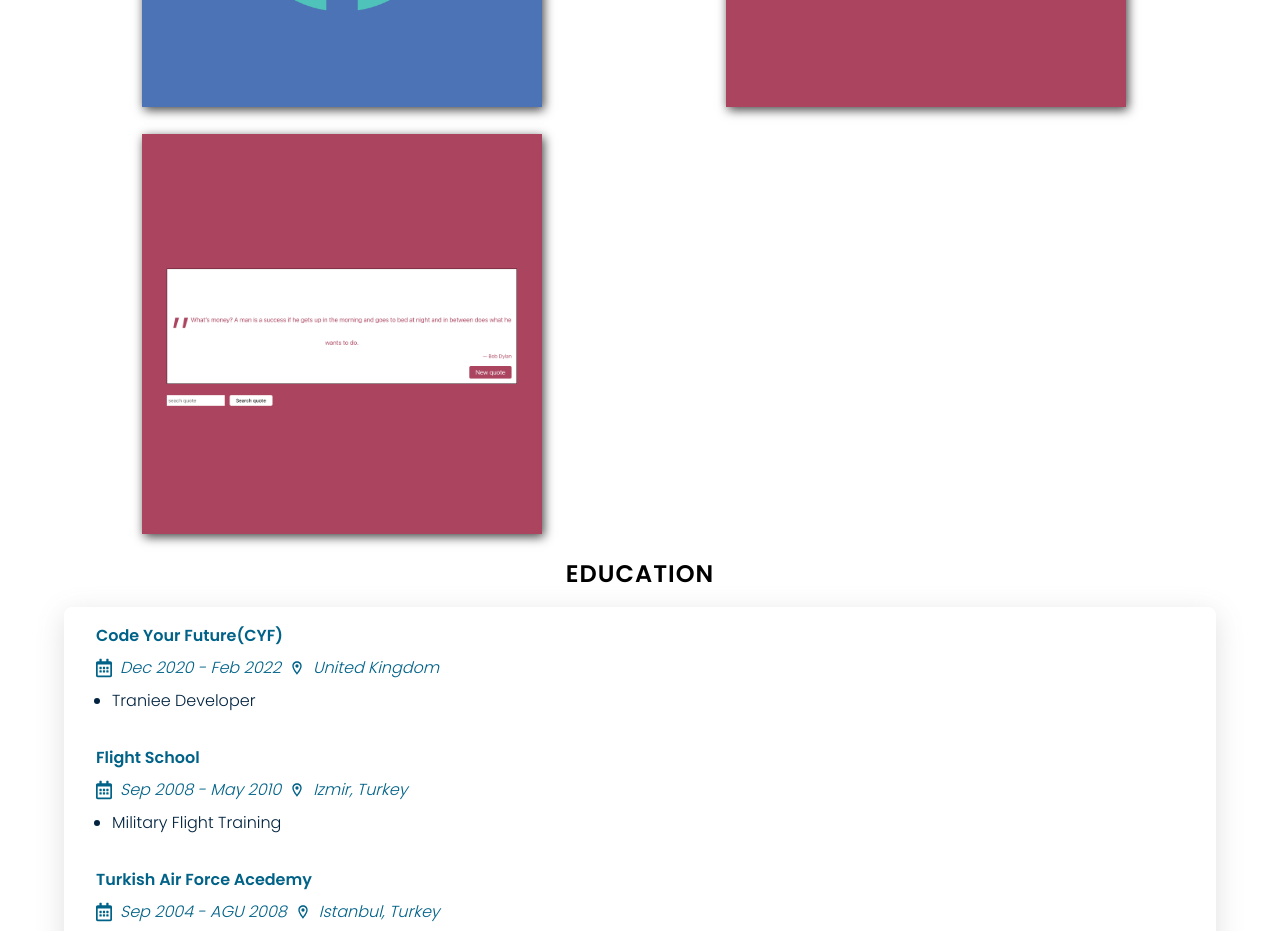
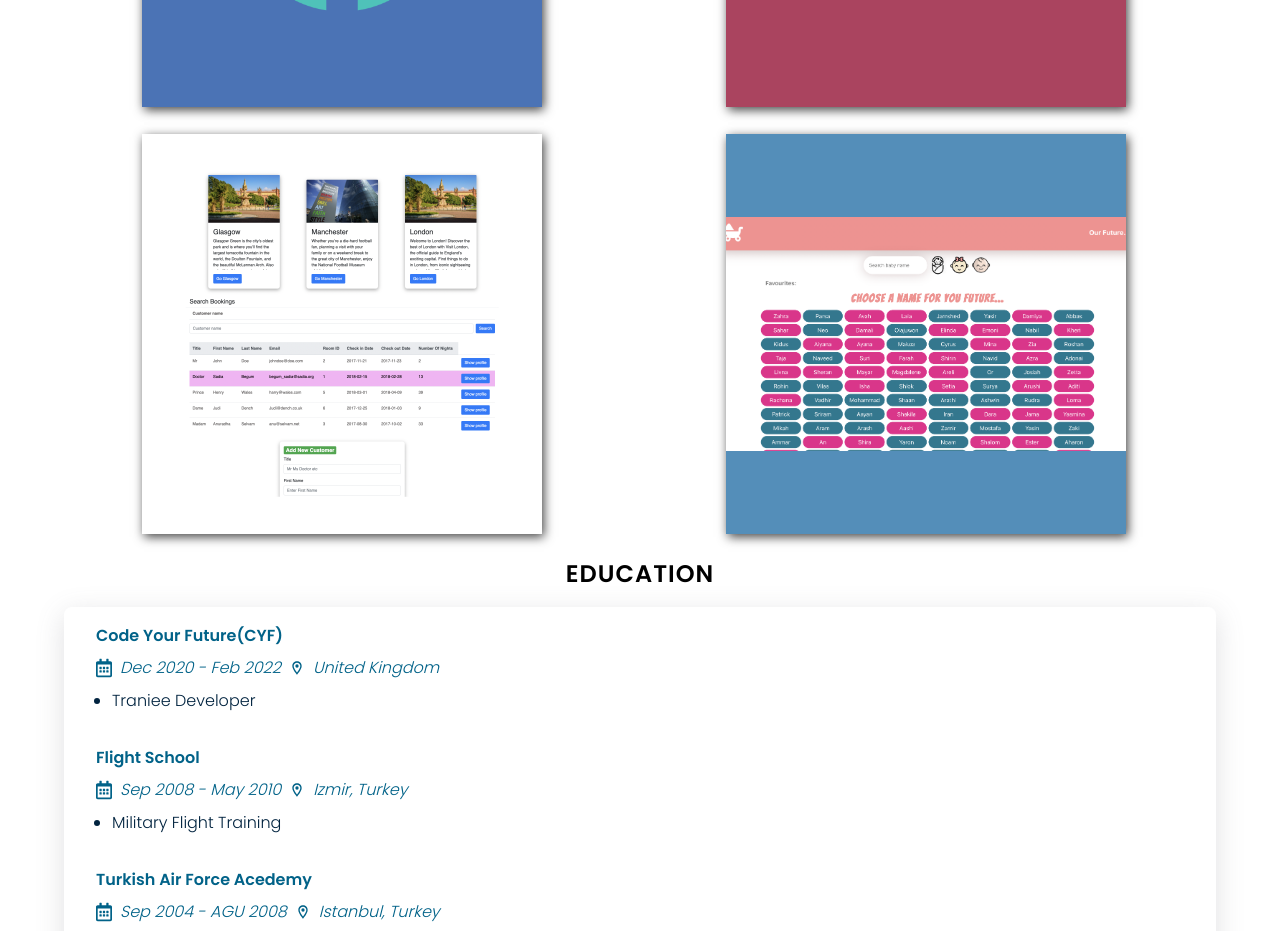
Before and after one commit to musayuksel/CV, a React (Create React App) app: page / in a window 1280 px wide. Shown: the part 2420-3351 px from the top of the page. Built offline with nearby package versions, Linux system fonts and the light colour scheme.

Commit message:
Add project names to the page

```diff
--- a/src/App.js
+++ b/src/App.js
@@ -113,10 +113,16 @@ function App() {
             liveLink={"https://musayuksel-quote-server.netlify.app/"}
           />
           <Projects
-            imgLink={"quote.png"}
-            explanation={"Fallow your "}
-            githubLink={"https://github.com/musayuksel/quote-server-frontend"}
-            liveLink={"https://musayuksel-quote-server.netlify.app/"}
+            imgLink={"hotel.png"}
+            explanation={"A hotel booking application in React."}
+            githubLink={"https://github.com/musayuksel/cyf-hotel-react"}
+            liveLink={"https://cyf-musayuksel-hotel-react.netlify.app/"}
+          />
+          <Projects
+            imgLink={"baby.png"}
+            explanation={"Baby name picker in React."}
+            githubLink={"https://github.com/musayuksel/baby-names-react"}
+            liveLink={"https://cyf-musayuksel-baby-names.netlify.app/"}
           />
         </section>
         <h2 id="education">EDUCATION</h2>
```
